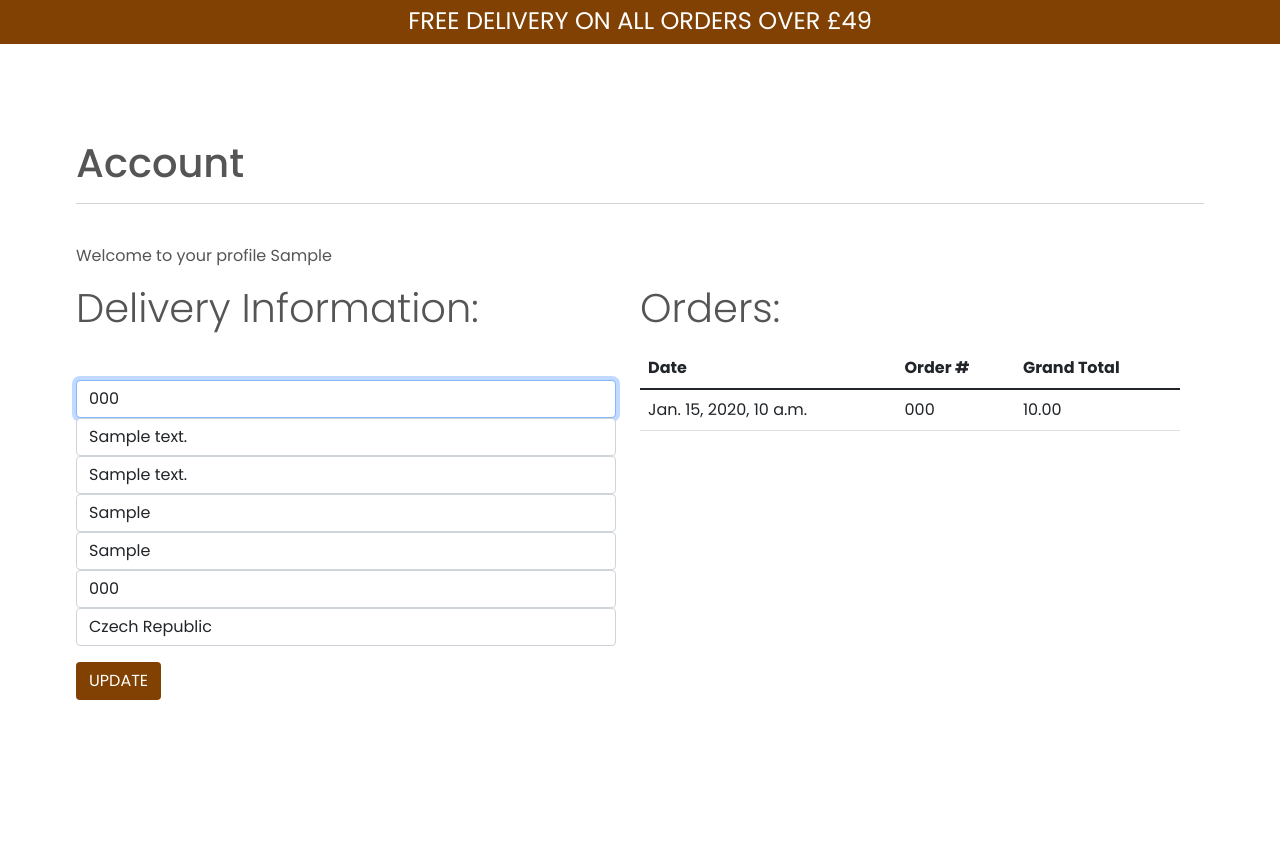
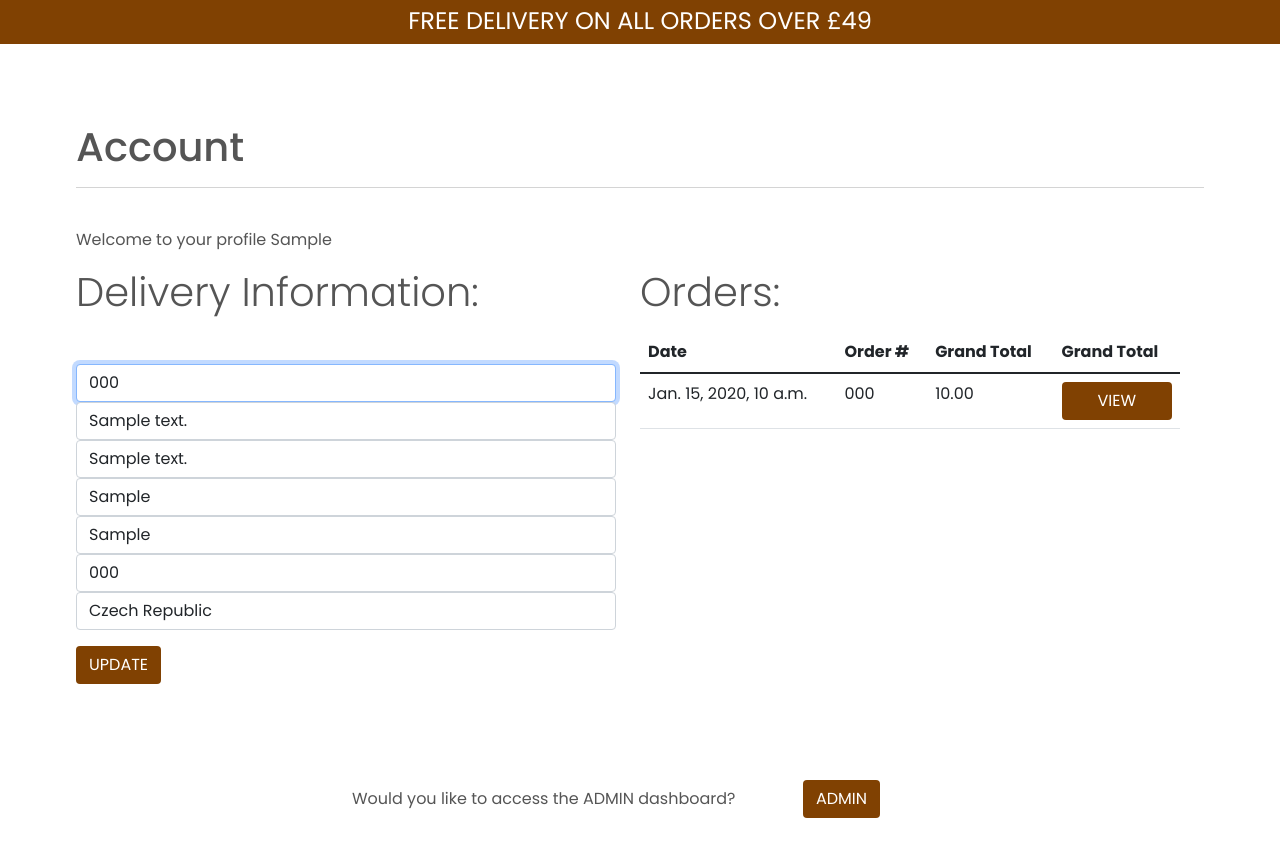
Before and after one commit to Code-Institute-Submissions/joshcallawaydev-kuppa_AugResub, a Django app: page /account/ in a window 1280 px wide. Shown: the part 149-1014 px from the top of the page. Run offline with Django 3.2, Linux system fonts and the light colour scheme; a user stored in the database is signed in; tables that the repository leaves empty hold one stand-in row (values such as "Sample post"); some libraries are stand-ins or nearby versions.

Commit message:
Further tweaks to css and updated order history func

```diff
--- a/accounts/templates/account.html
+++ b/accounts/templates/account.html
@@ -6,7 +6,7 @@
 
 
 {% block page_header %}
-<div class="container head-container">
+<div class="header-container">
     <div class="row">
         <div class="col"></div>
     </div>
@@ -14,7 +14,7 @@
 {% endblock %}
 
 {% block content %}
-<div class="container title-container basket_container mb-3">
+<div class="container mt-4 mb-3">
     <div class="row">
         <div class="col-12">
             <h1>Account</h1>
@@ -34,11 +34,12 @@
             </div>
             <div class="col-12 col-lg-6">
                 <p class="display-6">Orders:</p>
-                <table class="table">
+                <table class="table w-100">
                     <thead>
                         <tr>
                             <th scope="col">Date</th>
                             <th scope="col">Order #</th>
+                            <th scope="col">Grand Total</th>
                             <th scope="col">Grand Total</th>
                         </tr>
                     </thead>
@@ -46,13 +47,25 @@
                     <tbody>
                         <tr>
                             <td>{{ order.date }}</td>
-                            <td>{{ order.order_number }}</td>
+                            <td>{{ order.order_number|truncatechars:8 }}</td>
                             <td>{{ order.grand_total }}</td>
+                            <td><a class="btn btn-kuppa text-decoration-none text-uppercase w-100"
+                                    href="{% url 'order_history' order.order_number %}" role="button">View</a></td>
                         </tr>
                     </tbody>
                     {% endfor %}
                 </table>
             </div>
+            {% if request.user.is_superuser %}
+            <div class="row my-5">
+                <div class="col-6 offset-3 d-flex justify-content-between align-items-center">
+                    <p class="m-0">Would you like to access the ADMIN dashboard?</p>
+                    <button class="btn btn-kuppa text-decoration-none text-uppercase"
+                        href="https://8000-joshcallawaydev-kuppa-nujxk0fklg9.ws-eu46.gitpod.io/admin/"
+                        target="_blank">ADMIN</button>
+                </div>
+            </div>
+            {% endif %}
         </div>
     </div>
 
--- a/accounts/urls.py
+++ b/accounts/urls.py
@@ -4,4 +4,5 @@ from . import views
 
 urlpatterns = [
     path('', views.account, name='account'),
+    path('history/<order_number>', views.order_history, name='order_history'),
 ]
--- a/accounts/views.py
+++ b/accounts/views.py
@@ -2,11 +2,14 @@
 from django.shortcuts import render, get_object_or_404
 from django.conf import settings
 from django.contrib import messages
+from django.contrib.auth.decorators import login_required
 # from checkout.models import Order
 from .models import UserAccount
 from .forms import UserAccountForm
+from checkout.models import Order
 
 
+@login_required
 def account(request):
     """ Display the user's profile. """
     # creates instance of user account
@@ -38,15 +41,15 @@ def account(request):
     return render(request, 'account.html', context)
 
 
-# def order_history(request, order_number):
-#     """ order history func """
-#     # gets order
-#     order = get_object_or_404(Order, order_number=order_number)
+def order_history(request, order_number):
+    """ order history func """
+    # gets order
+    order = get_object_or_404(Order, order_number=order_number)
 
-#     # make context available
-#     context = {
-#         'order': order,
-#         'from_account': True,
-#     }
+    # make context available
+    context = {
+        'order': order,
+        'account': True,
+    }
 
-#     return render(request, 'checkout/checkout_complete.html', context)
+    return render(request, 'checkout/checkout_complete.html', context)
--- a/basket/templates/basket/basket.html
+++ b/basket/templates/basket/basket.html
@@ -4,7 +4,7 @@
 
 
 {% block page_header %}
-<div class="container head-container">
+<div class="header-container">
     <div class="row">
         <div class="col"></div>
     </div>
@@ -13,7 +13,7 @@
 
 {% block content %}
 
-<div class="container-fluid title-container basket_container mb-3">
+<div class="container mb-3">
     <div class="row">
         <div class="col-12">
             <h1>My Basket</h1>
--- a/checkout/templates/checkout/checkout.html
+++ b/checkout/templates/checkout/checkout.html
@@ -7,7 +7,7 @@
 
 
 {% block page_header %}
-<div class="container head-container">
+<div class="header-container">
     <div class="row">
         <div class="col"></div>
     </div>
@@ -15,7 +15,7 @@
 {% endblock %}
 
 {% block content %}
-<div class="container-fluid title-container basket_container mb-3">
+<div class="container mb-3">
     <div class="row">
         <div class="col-12">
             <h1>Checkout</h1>
--- a/home/templates/home/index.html
+++ b/home/templates/home/index.html
@@ -4,7 +4,7 @@
 
 
 {% block page_header %}
-<div class="container head-container">
+<div class="header-container">
     <div class="row">
         <div class="col"></div>
     </div>
--- a/products/templates/all_products/add_product.html
+++ b/products/templates/all_products/add_product.html
@@ -1,7 +1,7 @@
 {% extends "base.html" %}
 {% load static %}
 {% block page_header %}
-<div class="container head-container">
+<div class="header-container">
     <div class="row">
         <div class="col"></div>
     </div>
@@ -9,7 +9,7 @@
 {% endblock %}
 
 {% block content %}
-<div class="container title-container products_container">
+<div class="container products_container">
     <div class="row text-center">
         <div class="col">
             <h1 class="mt-4">Product Management</h1>
--- a/products/templates/all_products/edit_product.html
+++ b/products/templates/all_products/edit_product.html
@@ -1,7 +1,7 @@
 {% extends "base.html" %}
 {% load static %}
 {% block page_header %}
-<div class="container head-container">
+<div class="header-container">
     <div class="row">
         <div class="col"></div>
     </div>
@@ -9,7 +9,7 @@
 {% endblock %}
 
 {% block content %}
-<div class="container title-container products_container">
+<div class="container products_container">
     <div class="row text-center">
         <div class="col">
             <h1 class="mt-4">Product Management</h1>
--- a/products/templates/all_products/product_details.html
+++ b/products/templates/all_products/product_details.html
@@ -4,7 +4,7 @@
 
 
 {% block page_header %}
-<div class="container head-container">
+<div class="header-container">
     <div class="row">
         <div class="col"></div>
     </div>
@@ -13,8 +13,8 @@
 
 {% block content %}
 
-<div class="products_container">
-    <div class="row title-container">
+<div class="products_container container">
+    <div class="row my-5">
         <section class="col mb-5 text-center">
             <h1 class="logo-font">{{ product.name }}</h1>
         </section>
--- a/static/css/base.css
+++ b/static/css/base.css
@@ -17,6 +17,15 @@ body {
     padding: 200px 30px 0;
     margin: 0;
     min-width: 100%;
+}
+
+.margin-right {
+    margin-right: 3rem;
+}
+
+.container {
+    width: 100%;
+    padding-top: 100px;
 }
 
 /* Bulma */
@@ -86,10 +95,6 @@ body {
     min-height: 80vh;
 }
 
-.title-container {
-    margin-top: 8rem;
-}
-
 .footer-background {
     background: url('/media/coffee_12.jpg') no-repeat center center fixed;
     background-size: cover;
@@ -156,17 +161,6 @@ body {
 
 /* ------- Media Queries ------- */
 
-@media (max-width: 991px) {
-    .header-container {
-        padding-top: 116px;
-    }
-
-    body {
-        height: calc(100vh - 116px);
-    }
-}
-
-
 /* larger container on xl viewports */
 @media (min-width: 1200px) {
     .container {
@@ -184,8 +178,8 @@ body {
         z-index: 1030;
     }
 
-    .head-container {
-        padding-top: 160px;
+    .header-container {
+        padding-top: 100px;
     }
     .new-container {
         margin-top: 13rem;
--- a/templates/base.html
+++ b/templates/base.html
@@ -128,7 +128,7 @@
         </div>
     </header>
 
-    <main class="w-100 mt-5 mt-lg-0">
+    <main class="mt-5 w-100">
 
         {% if messages %}
         <div class="message-container">
```
Also changed, not shown: checkout/templates/checkout/checkout_complete.html (+15 -3 lines), products/templates/all_products/all_products.html (+4 -4 lines), products/views.py (+22 -0 lines), media/coffee_product_C1C40ON.png (added).
